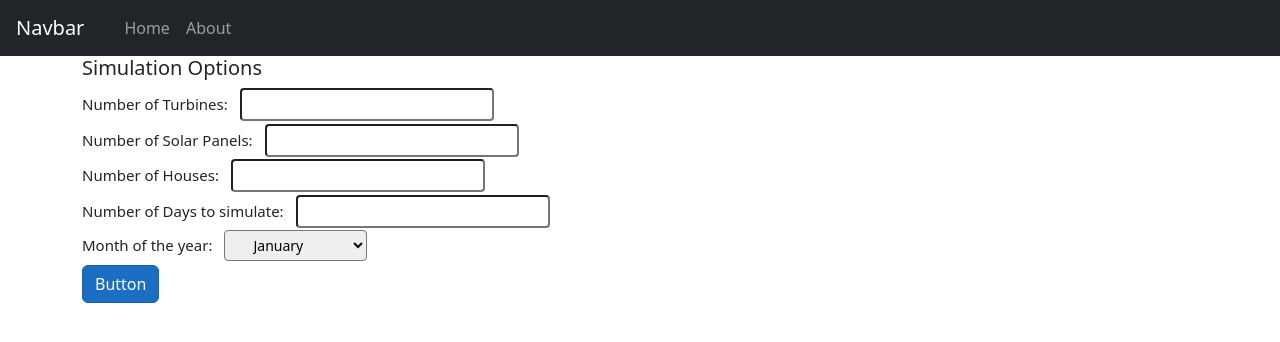
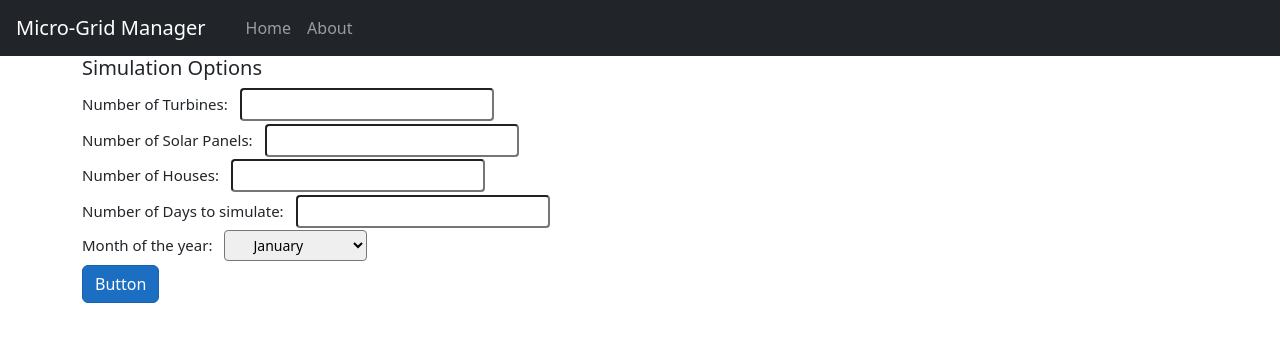
Before and after one commit to Luke270601/Micro-Grid-Management, a React (Create React App) app in the folder Micro-Grid Management/ClientApp/: page / in a window 1280 px wide. Shown: the top 342 px of the page. Built offline with nearby package versions, Linux system fonts and the light colour scheme.

Commit message:
Message to show api call was successful or not

```diff
--- a/Micro-Grid Management/ClientApp/src/components/NavBar.jsx
+++ b/Micro-Grid Management/ClientApp/src/components/NavBar.jsx
@@ -3,7 +3,7 @@ import {Link} from "react-router-dom";
 export function NavBar(){
 return(
     <nav className="navbar navbar-dark navbar-expand bg-dark">
-        <Link to={"/"} className="navbar-brand px-3">Navbar</Link>
+        <Link to={"/"} className="navbar-brand px-3">Micro-Grid Manager</Link>
         <button className="navbar-toggler" type="button" data-toggle="collapse" data-target="#navbarNav"
                 aria-controls="navbarNav" aria-expanded="false" aria-label="Toggle navigation">
             <span className="navbar-toggler-icon"></span>
--- a/Micro-Grid Management/ClientApp/src/pages/Home.jsx
+++ b/Micro-Grid Management/ClientApp/src/pages/Home.jsx
@@ -14,8 +14,12 @@ export function Home() {
 
             })
                 .done(function (data) {
+                    alert("Data collected")
                     console.log(data);
                 })
+                .fail(function (){
+                   alert("Web api not currently active, please try again later.")
+                });
         }
 
         else {
```
